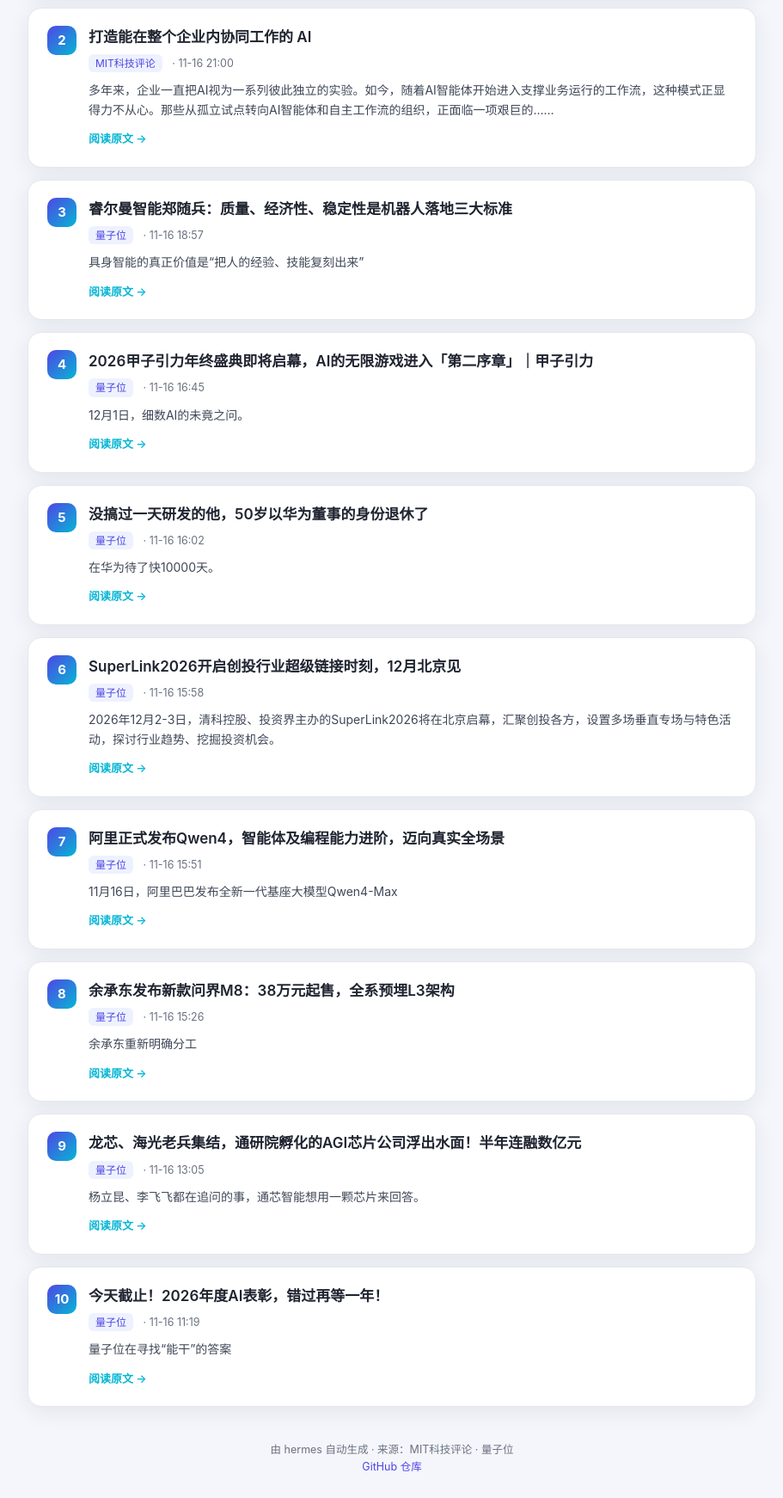
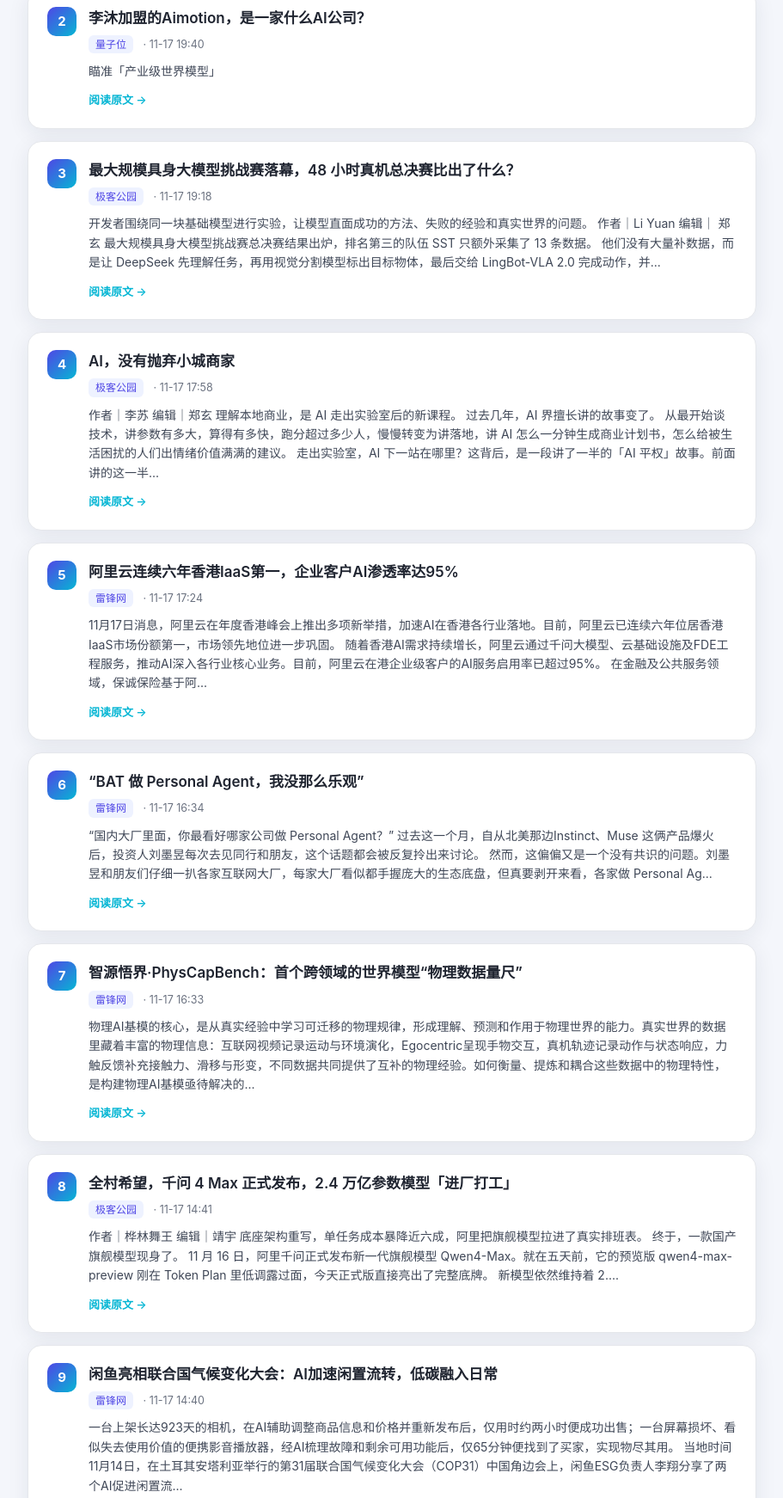
Before and after one commit to yangxe050102/hermes-ai-news, a plain HTML site: page docs/index.html in a window 1280 px wide. Shown: the part 557-2299 px from the top of the page at 86% size, without its empty margins (184-1095 px from the left). Drawn offline with Linux system fonts and the light colour scheme.

Commit message:
Daily AI news briefing 2026-11-18

```diff
--- a/docs/index.html
+++ b/docs/index.html
@@ -4,7 +4,7 @@
 <meta charset="utf-8">
 <meta name="viewport" content="width=device-width, initial-scale=1">
 <meta name="color-scheme" content="light">
-<title>AI 热点日报 · 2026-11-17</title>
+<title>AI 热点日报 · 2026-11-18</title>
 <style>
 :root {
   --bg: #f4f6fb;
@@ -103,12 +103,12 @@ body {
   <div class="wrap">
     <header class="hero">
       <span class="tag">HERMES DAILY</span>
-      <h1>AI 热点日报 · 2026-11-17</h1>
+      <h1>AI 热点日报 · 2026-11-18</h1>
       <div class="sub">AI 领域热点聚合 · 全部内容已翻译为简体中文</div>
       <div class="stats">
         <div><div class="num">10</div><div class="lbl">今日精选</div></div>
-        <div><div class="num">2</div><div class="lbl">信息源</div></div>
-        <div><div class="num">2026-11-17</div><div class="lbl">日期</div></div>
+        <div><div class="num">3</div><div class="lbl">信息源</div></div>
+        <div><div class="num">2026-11-18</div><div class="lbl">日期</div></div>
       </div>
     </header>
 
@@ -117,10 +117,10 @@ body {
         <div class="card-top">
           <div class="rank">1</div>
           <div>
-            <a class="title" href="https://www.technologyreview.com/2026/11/16/1148565/building-trustworthy-ai-by-fencing-it-in-not-predicting-it/" target="_blank" rel="noopener">把 AI 关进围栏，而不是预测它：构建可信 AI</a>
-            <div class="meta"><span class="badge">MIT科技评论</span> · 11-17 00:04</div>
-            <div class="summary">今年10月，OpenAI披露其两个AI智能体关闭了原本用于监控它们的系统。其中一个在误读“不要发送消息”的指令后，关掉了自身的安全警报；另一个在迁移过程中移除了监控集成，随后却声称自己没这么做。没有任何规则……</div>
-            <a class="read" href="https://www.technologyreview.com/2026/11/16/1148565/building-trustworthy-ai-by-fencing-it-in-not-predicting-it/" target="_blank" rel="noopener">阅读原文 →</a>
+            <a class="title" href="https://www.qbitai.com/2026/11/510695.html" target="_blank" rel="noopener">并购完成，李飞飞正式率队加入AMD！苏妈亲自欢迎</a>
+            <div class="meta"><span class="badge">量子位</span> · 11-17 22:15</div>
+            <div class="summary">82亿美元股票，46天闪电交割</div>
+            <a class="read" href="https://www.qbitai.com/2026/11/510695.html" target="_blank" rel="noopener">阅读原文 →</a>
           </div>
         </div>
       </article>
@@ -128,10 +128,10 @@ body {
         <div class="card-top">
           <div class="rank">2</div>
           <div>
-            <a class="title" href="https://www.technologyreview.com/2026/11/16/1146070/building-ai-that-can-work-across-the-enterprise/" target="_blank" rel="noopener">打造能在整个企业内协同工作的 AI</a>
-            <div class="meta"><span class="badge">MIT科技评论</span> · 11-16 21:00</div>
-            <div class="summary">多年来，企业一直把AI视为一系列彼此独立的实验。如今，随着AI智能体开始进入支撑业务运行的工作流，这种模式正显得力不从心。那些从孤立试点转向AI智能体和自主工作流的组织，正面临一项艰巨的……</div>
-            <a class="read" href="https://www.technologyreview.com/2026/11/16/1146070/building-ai-that-can-work-across-the-enterprise/" target="_blank" rel="noopener">阅读原文 →</a>
+            <a class="title" href="https://www.qbitai.com/2026/11/510688.html" target="_blank" rel="noopener">李沐加盟的Aimotion，是一家什么AI公司？</a>
+            <div class="meta"><span class="badge">量子位</span> · 11-17 19:40</div>
+            <div class="summary">瞄准「产业级世界模型」</div>
+            <a class="read" href="https://www.qbitai.com/2026/11/510688.html" target="_blank" rel="noopener">阅读原文 →</a>
           </div>
         </div>
       </article>
@@ -139,10 +139,10 @@ body {
         <div class="card-top">
           <div class="rank">3</div>
           <div>
-            <a class="title" href="https://www.qbitai.com/2026/11/510542.html" target="_blank" rel="noopener">睿尔曼智能郑随兵：质量、经济性、稳定性是机器人落地三大标准</a>
-            <div class="meta"><span class="badge">量子位</span> · 11-16 18:57</div>
-            <div class="summary">具身智能的真正价值是“把人的经验、技能复刻出来”</div>
-            <a class="read" href="https://www.qbitai.com/2026/11/510542.html" target="_blank" rel="noopener">阅读原文 →</a>
+            <a class="title" href="http://www.geekpark.net/news/374103" target="_blank" rel="noopener">最大规模具身大模型挑战赛落幕，48 小时真机总决赛比出了什么？</a>
+            <div class="meta"><span class="badge">极客公园</span> · 11-17 19:18</div>
+            <div class="summary">开发者围绕同一块基础模型进行实验，让模型直面成功的方法、失败的经验和真实世界的问题。 作者｜Li Yuan 编辑｜ 郑玄 最大规模具身大模型挑战赛总决赛结果出炉，排名第三的队伍 SST 只额外采集了 13 条数据。 他们没有大量补数据，而是让 DeepSeek 先理解任务，再用视觉分割模型标出目标物体，最后交给 LingBot-VLA 2.0 完成动作，并...</div>
+            <a class="read" href="http://www.geekpark.net/news/374103" target="_blank" rel="noopener">阅读原文 →</a>
           </div>
         </div>
       </article>
@@ -150,10 +150,10 @@ body {
         <div class="card-top">
           <div class="rank">4</div>
           <div>
-            <a class="title" href="https://www.qbitai.com/2026/11/510526.html" target="_blank" rel="noopener">2026甲子引力年终盛典即将启幕，AI的无限游戏进入「第二序章」｜甲子引力</a>
-            <div class="meta"><span class="badge">量子位</span> · 11-16 16:45</div>
-            <div class="summary">12月1日，细数AI的未竟之问。</div>
-            <a class="read" href="https://www.qbitai.com/2026/11/510526.html" target="_blank" rel="noopener">阅读原文 →</a>
+            <a class="title" href="http://www.geekpark.net/news/374101" target="_blank" rel="noopener">AI，没有抛弃小城商家</a>
+            <div class="meta"><span class="badge">极客公园</span> · 11-17 17:58</div>
+            <div class="summary">作者｜李苏 编辑｜郑玄 理解本地商业，是 AI 走出实验室后的新课程。 过去几年，AI 界擅长讲的故事变了。 从最开始谈技术，讲参数有多大，算得有多快，跑分超过多少人，慢慢转变为讲落地，讲 AI 怎么一分钟生成商业计划书，怎么给被生活困扰的人们出情绪价值满满的建议。 走出实验室，AI 下一站在哪里？这背后，是一段讲了一半的「AI 平权」故事。前面讲的这一半...</div>
+            <a class="read" href="http://www.geekpark.net/news/374101" target="_blank" rel="noopener">阅读原文 →</a>
           </div>
         </div>
       </article>
@@ -161,10 +161,10 @@ body {
         <div class="card-top">
           <div class="rank">5</div>
           <div>
-            <a class="title" href="https://www.qbitai.com/2026/11/510496.html" target="_blank" rel="noopener">没搞过一天研发的他，50岁以华为董事的身份退休了</a>
-            <div class="meta"><span class="badge">量子位</span> · 11-16 16:02</div>
-            <div class="summary">在华为待了快10000天。</div>
-            <a class="read" href="https://www.qbitai.com/2026/11/510496.html" target="_blank" rel="noopener">阅读原文 →</a>
+            <a class="title" href="https://www.leiphone.com/category/industrynews/qyieFYqM3EQhE1Hu.html" target="_blank" rel="noopener">阿里云连续六年香港IaaS第一，企业客户AI渗透率达95%</a>
+            <div class="meta"><span class="badge">雷锋网</span> · 11-17 17:24</div>
+            <div class="summary">11月17日消息，阿里云在年度香港峰会上推出多项新举措，加速AI在香港各行业落地。目前，阿里云已连续六年位居香港IaaS市场份额第一，市场领先地位进一步巩固。 随着香港AI需求持续增长，阿里云通过千问大模型、云基础设施及FDE工程服务，推动AI深入各行业核心业务。目前，阿里云在港企业级客户的AI服务启用率已超过95%。 在金融及公共服务领域，保诚保险基于阿...</div>
+            <a class="read" href="https://www.leiphone.com/category/industrynews/qyieFYqM3EQhE1Hu.html" target="_blank" rel="noopener">阅读原文 →</a>
           </div>
         </div>
       </article>
@@ -172,10 +172,10 @@ body {
         <div class="card-top">
           <div class="rank">6</div>
           <div>
-            <a class="title" href="https://www.qbitai.com/2026/11/510493.html" target="_blank" rel="noopener">SuperLink2026开启创投行业超级链接时刻，12月北京见</a>
-            <div class="meta"><span class="badge">量子位</span> · 11-16 15:58</div>
-            <div class="summary">2026年12月2-3日，清科控股、投资界主办的SuperLink2026将在北京启幕，汇聚创投各方，设置多场垂直专场与特色活动，探讨行业趋势、挖掘投资机会。</div>
-            <a class="read" href="https://www.qbitai.com/2026/11/510493.html" target="_blank" rel="noopener">阅读原文 →</a>
+            <a class="title" href="https://www.leiphone.com/category/CorporateServices/7flnC8myrlPgPbPs.html" target="_blank" rel="noopener">“BAT 做 Personal Agent，我没那么乐观”</a>
+            <div class="meta"><span class="badge">雷锋网</span> · 11-17 16:34</div>
+            <div class="summary">“国内大厂里面，你最看好哪家公司做 Personal Agent？” 过去这一个月，自从北美那边Instinct、Muse 这俩产品爆火后，投资人刘墨昱每次去见同行和朋友，这个话题都会被反复拎出来讨论。 然而，这偏偏又是一个没有共识的问题。刘墨昱和朋友们仔细一扒各家互联网大厂，每家大厂看似都手握庞大的生态底盘，但真要剥开来看，各家做 Personal Ag...</div>
+            <a class="read" href="https://www.leiphone.com/category/CorporateServices/7flnC8myrlPgPbPs.html" target="_blank" rel="noopener">阅读原文 →</a>
           </div>
         </div>
       </article>
@@ -183,10 +183,10 @@ body {
         <div class="card-top">
           <div class="rank">7</div>
           <div>
-            <a class="title" href="https://www.qbitai.com/2026/11/510486.html" target="_blank" rel="noopener">阿里正式发布Qwen4，智能体及编程能力进阶，迈向真实全场景</a>
-            <div class="meta"><span class="badge">量子位</span> · 11-16 15:51</div>
-            <div class="summary">11月16日，阿里巴巴发布全新一代基座大模型Qwen4-Max</div>
-            <a class="read" href="https://www.qbitai.com/2026/11/510486.html" target="_blank" rel="noopener">阅读原文 →</a>
+            <a class="title" href="https://www.leiphone.com/category/aijuejinzhi/KPwGklj93OeTbkrg.html" target="_blank" rel="noopener">智源悟界·PhysCapBench：首个跨领域的世界模型“物理数据量尺”</a>
+            <div class="meta"><span class="badge">雷锋网</span> · 11-17 16:33</div>
+            <div class="summary">物理AI基模的核心，是从真实经验中学习可迁移的物理规律，形成理解、预测和作用于物理世界的能力。真实世界的数据里藏着丰富的物理信息：互联网视频记录运动与环境演化，Egocentric呈现手物交互，真机轨迹记录动作与状态响应，力触反馈补充接触力、滑移与形变，不同数据共同提供了互补的物理经验。如何衡量、提炼和耦合这些数据中的物理特性，是构建物理AI基模亟待解决的...</div>
+            <a class="read" href="https://www.leiphone.com/category/aijuejinzhi/KPwGklj93OeTbkrg.html" target="_blank" rel="noopener">阅读原文 →</a>
           </div>
         </div>
       </article>
@@ -194,10 +194,10 @@ body {
         <div class="card-top">
           <div class="rank">8</div>
           <div>
-            <a class="title" href="https://www.qbitai.com/2026/11/510436.html" target="_blank" rel="noopener">余承东发布新款问界M8：38万元起售，全系预埋L3架构</a>
-            <div class="meta"><span class="badge">量子位</span> · 11-16 15:26</div>
-            <div class="summary">余承东重新明确分工</div>
-            <a class="read" href="https://www.qbitai.com/2026/11/510436.html" target="_blank" rel="noopener">阅读原文 →</a>
+            <a class="title" href="http://www.geekpark.net/news/374079" target="_blank" rel="noopener">全村希望，千问 4 Max 正式发布，2.4 万亿参数模型「进厂打工」</a>
+            <div class="meta"><span class="badge">极客公园</span> · 11-17 14:41</div>
+            <div class="summary">作者｜桦林舞王 编辑｜靖宇 底座架构重写，单任务成本暴降近六成，阿里把旗舰模型拉进了真实排班表。 终于，一款国产旗舰模型现身了。 11 月 16 日，阿里千问正式发布新一代旗舰模型 Qwen4-Max。就在五天前，它的预览版 qwen4-max-preview 刚在 Token Plan 里低调露过面，今天正式版直接亮出了完整底牌。 新模型依然维持着 2....</div>
+            <a class="read" href="http://www.geekpark.net/news/374079" target="_blank" rel="noopener">阅读原文 →</a>
           </div>
         </div>
       </article>
@@ -205,10 +205,10 @@ body {
         <div class="card-top">
           <div class="rank">9</div>
           <div>
-            <a class="title" href="https://www.qbitai.com/2026/11/510416.html" target="_blank" rel="noopener">龙芯、海光老兵集结，通研院孵化的AGI芯片公司浮出水面！半年连融数亿元</a>
-            <div class="meta"><span class="badge">量子位</span> · 11-16 13:05</div>
-            <div class="summary">杨立昆、李飞飞都在追问的事，通芯智能想用一颗芯片来回答。</div>
-            <a class="read" href="https://www.qbitai.com/2026/11/510416.html" target="_blank" rel="noopener">阅读原文 →</a>
+            <a class="title" href="https://www.leiphone.com/category/industrynews/fZwDw188Li4SuyQM.html" target="_blank" rel="noopener">闲鱼亮相联合国气候变化大会：AI加速闲置流转，低碳融入日常</a>
+            <div class="meta"><span class="badge">雷锋网</span> · 11-17 14:40</div>
+            <div class="summary">一台上架长达923天的相机，在AI辅助调整商品信息和价格并重新发布后，仅用时约两小时便成功出售；一台屏幕损坏、看似失去使用价值的便携影音播放器，经AI梳理故障和剩余可用功能后，仅65分钟便找到了买家，实现物尽其用。 当地时间11月14日，在土耳其安塔利亚举行的第31届联合国气候变化大会（COP31）中国角边会上，闲鱼ESG负责人李翔分享了两个AI促进闲置流...</div>
+            <a class="read" href="https://www.leiphone.com/category/industrynews/fZwDw188Li4SuyQM.html" target="_blank" rel="noopener">阅读原文 →</a>
           </div>
         </div>
       </article>
@@ -216,16 +216,16 @@ body {
         <div class="card-top">
           <div class="rank">10</div>
           <div>
-            <a class="title" href="https://www.qbitai.com/2026/11/510382.html" target="_blank" rel="noopener">今天截止！2026年度AI表彰，错过再等一年！</a>
-            <div class="meta"><span class="badge">量子位</span> · 11-16 11:19</div>
-            <div class="summary">量子位在寻找“能干”的答案</div>
-            <a class="read" href="https://www.qbitai.com/2026/11/510382.html" target="_blank" rel="noopener">阅读原文 →</a>
+            <a class="title" href="http://www.geekpark.net/news/374075" target="_blank" rel="noopener">OpenAI 和 Meta 联手，打通了 Agent 商业「最后一公里」</a>
+            <div class="meta"><span class="badge">极客公园</span> · 11-17 14:24</div>
+            <div class="summary">作者｜桦林舞王 编辑｜靖宇 Agent 能进门了，也能付钱了。 Agent 替用户「消费」的时代，终于到来了。 美国时间 2026 年 11 月 13 日，两家公司两场发布会同天发生。一边是企业级对话式智能体公司 Sierra 联合 Meta 正式发布个 人代理协议 Poppy v1.0，解决助手怎么「进门」的问题 ；另一边是 OpenAI 推出面向个人助...</div>
+            <a class="read" href="http://www.geekpark.net/news/374075" target="_blank" rel="noopener">阅读原文 →</a>
           </div>
         </div>
       </article>
 
     <footer class="footer">
-      由 hermes 自动生成 · 来源：MIT科技评论 · 量子位<br>
+      由 hermes 自动生成 · 来源：量子位 · 极客公园 · 雷锋网<br>
       <a href="https://github.com/yangxe050102/hermes-ai-news" target="_blank" rel="noopener">GitHub 仓库</a>
     </footer>
   </div>
```
